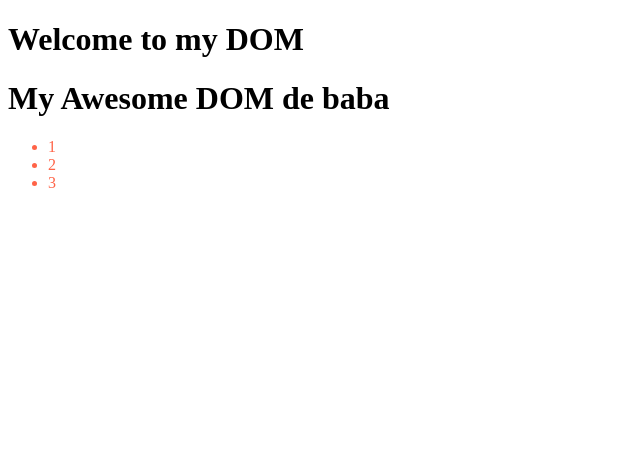
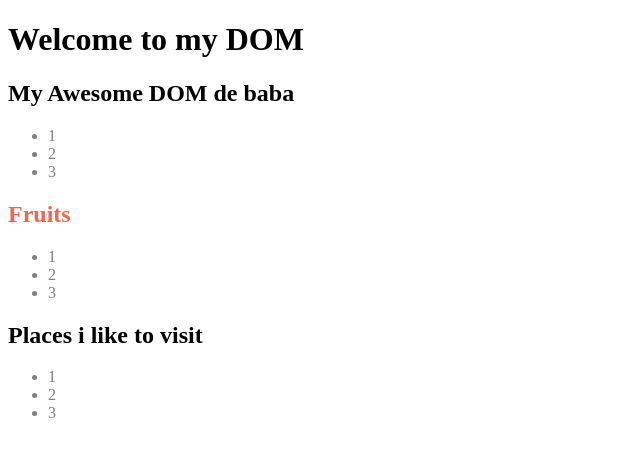
Before and after one commit to aaarajuan/tour-of-dom, a plain HTML site: page index.html in a window 1280 px wide. Shown: the whole page, without its empty margins (0-640 px from the left). Drawn offline with Linux system fonts and the light colour scheme.

Commit message:
learned document.getelementbytagname, getelementbyid, getelementbyclass

```diff
--- a/index.html
+++ b/index.html
@@ -10,6 +10,9 @@
     <!-- Internal Styles Start Here -->
     <style>
         li{
+            color: gray;
+        }
+        #fruits-title {
             color: tomato;
         }
     </style>
@@ -19,12 +22,30 @@
         <h1>Welcome to my DOM</h1>
     </header>
     <main>
+        <section>
             <h1>My Awesome DOM de baba</h1>
             <ul>
                 <li>1</li>
                 <li>2</li>
                 <li>3</li>
             </ul>
+        </section>
+        <section>
+            <h1 id="fruits-title">Fruits</h1>
+            <ul>
+                <li>1</li>
+                <li>2</li>
+                <li>3</li>
+            </ul>
+        </section>
+        <section>
+            <h1>Places i like to visit</h1>
+            <ul>
+                <li>1</li>
+                <li>2</li>
+                <li>3</li>
+            </ul>
+        </section>
     </main>
     <footer>
 
@@ -33,7 +54,15 @@
     <!-- External JS Scripts Start Here -->
     <script src="./js/dom.js"></script>
     <script>
-        console.log('This is a internal js codes');
+        const liCollection = document.getElementsByTagName("li");
+        // console.log(liCollection);
+        for(const li of liCollection){
+            console.log(li);
+        }
+        const allheadings = document.getElementsByTagName("h1");
+        for(const allheadings of allheadings){
+            console.log(allheadings.innerText);
+        }
     </script>
 </body>
 </html>
```
Lines whose indentation alone changed are shown as unchanged.
